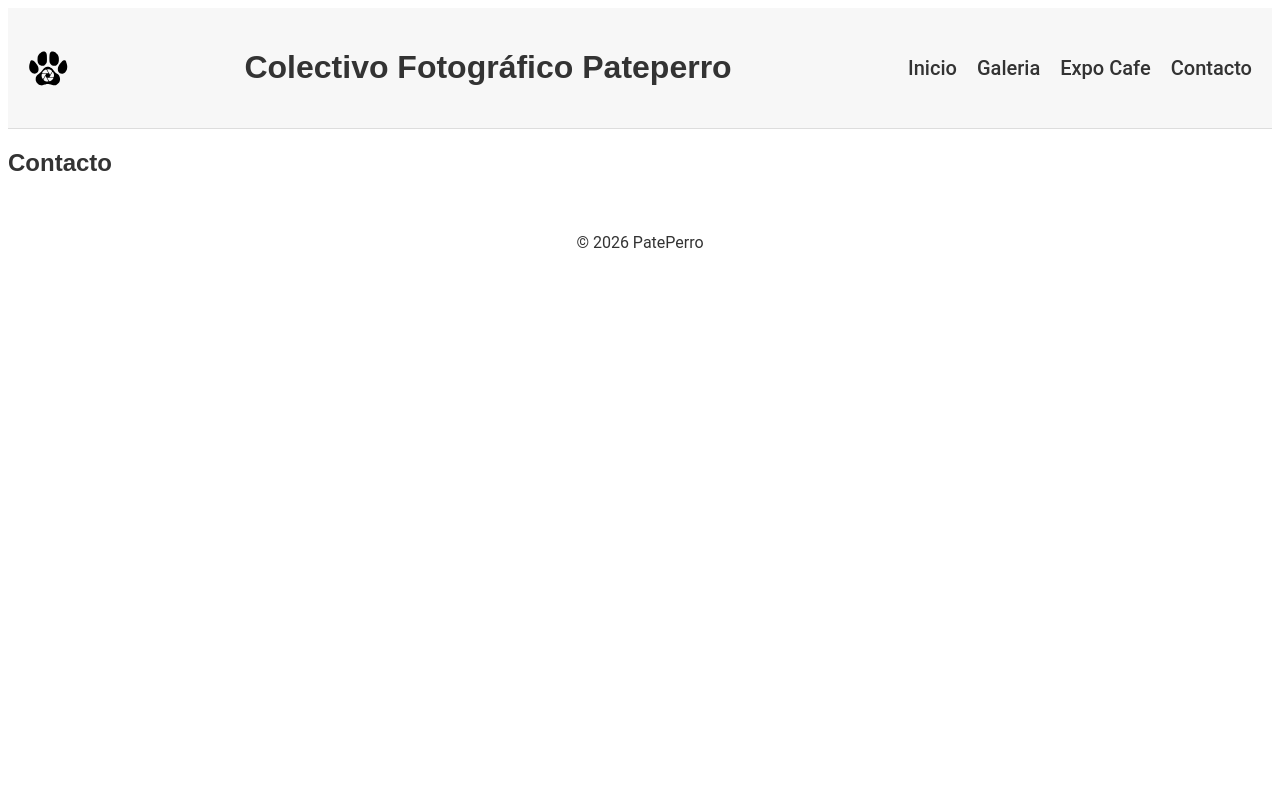
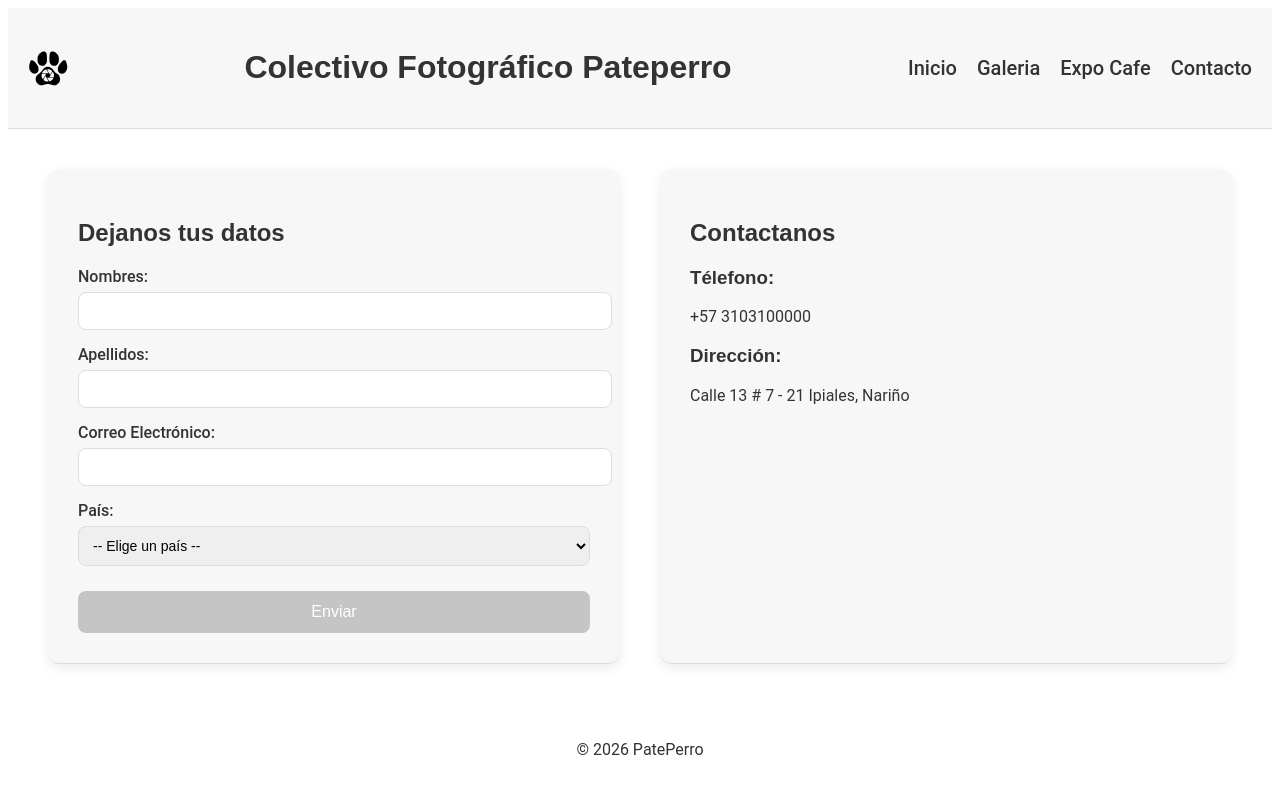
Before and after one commit to danielr2120/Pateperro_V1, a React (Vite) app: page /Pateperro_V1/Contacto in a window 1280 px wide. Shown: the top 794 px of the page. Built offline with nearby package versions, Linux system fonts and the light colour scheme.

Commit message:
Añado informacion al a pagina de contacto

```diff
--- a/src/index.css
+++ b/src/index.css
@@ -119,3 +119,67 @@ footer {
 .galeria-grid img.wide {
   grid-column: span 2;
 }
+
+.contacto{
+  display: grid;
+  grid-template-columns: 1fr 1fr;
+  gap: 40px;
+  padding: 40px;
+}
+
+.contactanos{
+  background-color: var(--color-seccion);
+  padding: 30px;
+  border-radius: 12px;
+  box-shadow: 0 4px 12px rgba(0, 0, 0, 0.08);
+}
+.datos {
+  background-color: var(--color-seccion);
+  padding: 30px;
+  border-radius: 12px;
+  box-shadow: 0 4px 12px rgba(0, 0, 0, 0.08);
+}
+
+.datos h2 {
+  margin-bottom: 20px;
+  color: var(--color-texto);
+}
+
+.datos label {
+  display: block;
+  margin-top: 15px;
+  font-weight: 500;
+}
+
+.datos input,
+.datos select {
+  width: 100%;
+  padding: 10px;
+  margin-top: 6px;
+  border-radius: 8px;
+  border: 1px solid var(--color-borde);
+  font-size: 14px;
+}
+
+.datos input:focus,
+.datos select:focus {
+  outline: none;
+  border-color: var(--color-acento);
+}
+
+.datos button {
+  margin-top: 25px;
+  width: 100%;
+  padding: 12px;
+  border: none;
+  border-radius: 8px;
+  background-color: #c6c5c5;
+  color: white;
+  font-size: 16px;
+  cursor: pointer;
+  transition: background 0.3s ease;
+}
+
+.datos button:hover{
+  background-color: var(--color-acento);
+}
--- a/src/pages/Contacto.jsx
+++ b/src/pages/Contacto.jsx
@@ -1,7 +1,34 @@
 function Contacto(){
   return(
-    <main>
-      <h2>Contacto</h2>
+    <main className="contacto">
+      <section className="datos">
+        <h2>Dejanos tus datos</h2>
+        <label htmlFor="nombre">Nombres:</label>
+        <input type="text" id="nombre" name="nombre"></input>
+        <label htmlFor="apellido">Apellidos:</label>
+        <input type="text" id="apellido" name="apellido"></input>
+        <label htmlFor="correo">Correo Electrónico:</label>
+        <input type="email" id="correo" name="correo"></input>
+        <label htmlFor="pais">País:</label>
+        <select id="pais">
+          <option value="">-- Elige un país --</option>
+          <option value="colombia">Colombia</option>
+          <option value="mexico">México</option>
+          <option value="argentina">Argentina</option>
+          <option value="espana">España</option>
+        </select>
+        <button>Enviar</button>
+      </section>
+      <section className="contactanos">
+        <h2>Contactanos</h2>
+        <h3>Télefono:</h3>
+        <p>
+          +57 3103100000
+        </p>
+        <h3>Dirección:</h3>
+        <p>Calle 13 # 7 - 21 Ipiales, Nariño</p>
+      </section>
+
     </main>
   )
 
```
